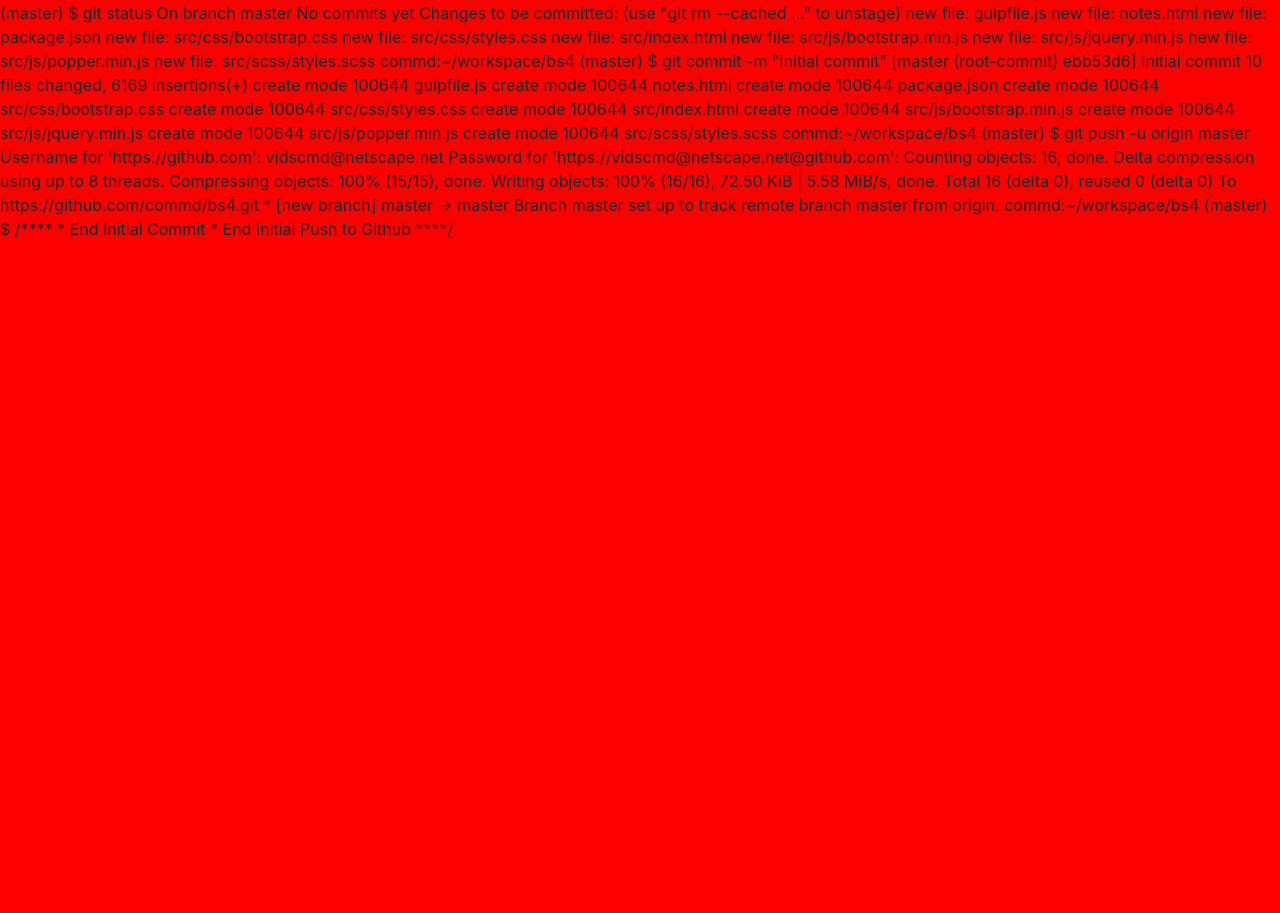
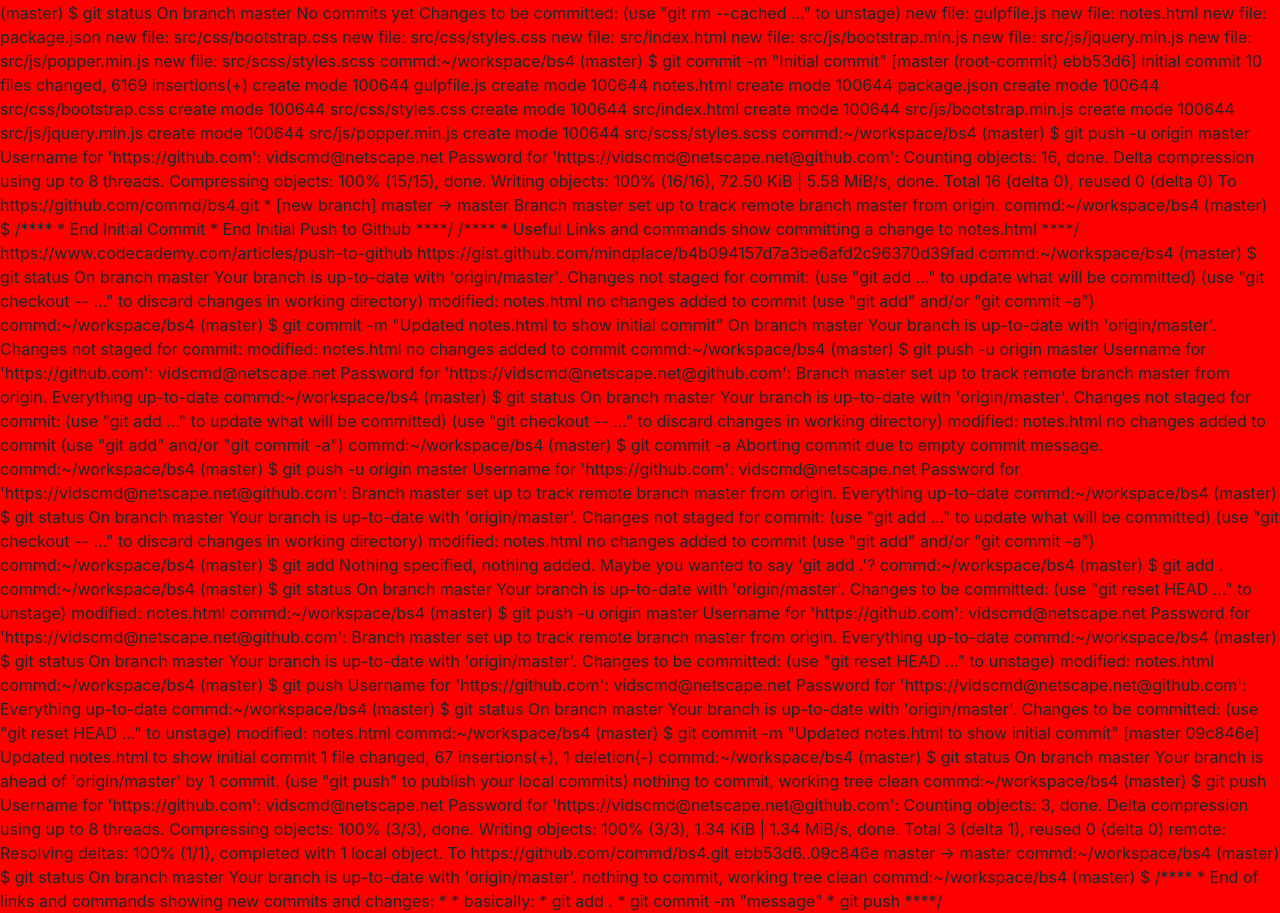
Before and after one commit to commd/bs4, a website: page notes.html in a window 1280 px wide. Shown: the part 223-1136 px from the top of the page. Before the commit the page ends 800 px from the top, so only its background shows below. Drawn offline with Linux system fonts and the light colour scheme.

Commit message:
more changes to notes.html

```diff
--- a/notes.html
+++ b/notes.html
@@ -102,3 +102,147 @@ commd:~/workspace/bs4 (master) $
  * End Initial Commit
  * End Initial Push to Github
  ****/
+
+
+
+
+
+
+
+
+ /****
+  * Useful Links and commands show committing a change to notes.html
+  ****/
+
+  https://www.codecademy.com/articles/push-to-github
+
+  https://gist.github.com/mindplace/b4b094157d7a3be6afd2c96370d39fad
+
+  commd:~/workspace/bs4 (master) $ git status
+On branch master
+Your branch is up-to-date with 'origin/master'.
+
+Changes not staged for commit:
+  (use "git add <file>..." to update what will be committed)
+  (use "git checkout -- <file>..." to discard changes in working directory)
+
+        modified:   notes.html
+
+no changes added to commit (use "git add" and/or "git commit -a")
+commd:~/workspace/bs4 (master) $ git commit -m "Updated notes.html to show initial commit"
+On branch master
+Your branch is up-to-date with 'origin/master'.
+
+Changes not staged for commit:
+        modified:   notes.html
+
+no changes added to commit
+commd:~/workspace/bs4 (master) $ git push -u  origin master
+Username for 'https://github.com': vidscmd@netscape.net
+Password for 'https://vidscmd@netscape.net@github.com':
+Branch master set up to track remote branch master from origin.
+Everything up-to-date
+commd:~/workspace/bs4 (master) $ git status
+On branch master
+Your branch is up-to-date with 'origin/master'.
+
+Changes not staged for commit:
+  (use "git add <file>..." to update what will be committed)
+  (use "git checkout -- <file>..." to discard changes in working directory)
+
+        modified:   notes.html
+
+no changes added to commit (use "git add" and/or "git commit -a")
+commd:~/workspace/bs4 (master) $ git commit -a
+Aborting commit due to empty commit message.
+commd:~/workspace/bs4 (master) $ git push -u  origin master
+Username for 'https://github.com': vidscmd@netscape.net
+Password for 'https://vidscmd@netscape.net@github.com':
+Branch master set up to track remote branch master from origin.
+Everything up-to-date
+commd:~/workspace/bs4 (master) $ git status
+On branch master
+Your branch is up-to-date with 'origin/master'.
+
+Changes not staged for commit:
+  (use "git add <file>..." to update what will be committed)
+  (use "git checkout -- <file>..." to discard changes in working directory)
+
+        modified:   notes.html
+
+no changes added to commit (use "git add" and/or "git commit -a")
+commd:~/workspace/bs4 (master) $ git add
+Nothing specified, nothing added.
+Maybe you wanted to say 'git add .'?
+commd:~/workspace/bs4 (master) $ git add .
+commd:~/workspace/bs4 (master) $ git status
+On branch master
+Your branch is up-to-date with 'origin/master'.
+
+Changes to be committed:
+  (use "git reset HEAD <file>..." to unstage)
+
+        modified:   notes.html
+
+commd:~/workspace/bs4 (master) $ git push -u  origin master
+Username for 'https://github.com': vidscmd@netscape.net
+Password for 'https://vidscmd@netscape.net@github.com':
+Branch master set up to track remote branch master from origin.
+Everything up-to-date
+commd:~/workspace/bs4 (master) $ git status
+On branch master
+Your branch is up-to-date with 'origin/master'.
+
+Changes to be committed:
+  (use "git reset HEAD <file>..." to unstage)
+
+        modified:   notes.html
+
+commd:~/workspace/bs4 (master) $ git push
+Username for 'https://github.com': vidscmd@netscape.net
+Password for 'https://vidscmd@netscape.net@github.com':
+Everything up-to-date
+commd:~/workspace/bs4 (master) $ git status
+On branch master
+Your branch is up-to-date with 'origin/master'.
+
+Changes to be committed:
+  (use "git reset HEAD <file>..." to unstage)
+
+        modified:   notes.html
+
+commd:~/workspace/bs4 (master) $ git commit -m "Updated notes.html to show initial commit"
+[master 09c846e] Updated notes.html to show initial commit
+ 1 file changed, 67 insertions(+), 1 deletion(-)
+commd:~/workspace/bs4 (master) $ git status
+                                           On branch master
+Your branch is ahead of 'origin/master' by 1 commit.
+  (use "git push" to publish your local commits)
+
+nothing to commit, working tree clean
+commd:~/workspace/bs4 (master) $ git push
+Username for 'https://github.com': vidscmd@netscape.net
+Password for 'https://vidscmd@netscape.net@github.com':
+Counting objects: 3, done.
+Delta compression using up to 8 threads.
+Compressing objects: 100% (3/3), done.
+Writing objects: 100% (3/3), 1.34 KiB | 1.34 MiB/s, done.
+Total 3 (delta 1), reused 0 (delta 0)
+remote: Resolving deltas: 100% (1/1), completed with 1 local object.
+To https://github.com/commd/bs4.git
+   ebb53d6..09c846e  master -> master
+commd:~/workspace/bs4 (master) $ git status
+On branch master
+Your branch is up-to-date with 'origin/master'.
+
+nothing to commit, working tree clean
+commd:~/workspace/bs4 (master) $
+
+/****
+ * End of links and commands showing new commits and changes:
+ *
+ * basically:
+ *  git add .
+ *  git commit -m "message"
+ *  git push
+ ****/
```
